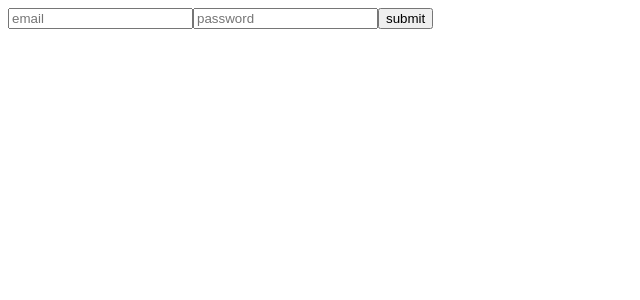
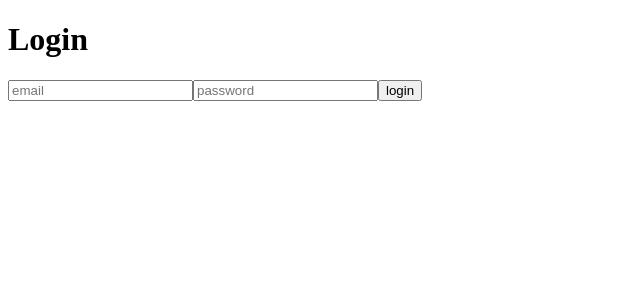
Before and after one commit to aesrael/go-postgres-react-starter, a React (Create React App) app in the folder client/: page / in a window 1280 px wide. Shown: the top 300 px of the page, without its empty margins (0-640 px from the left). Built offline with nearby package versions, Linux system fonts and the light colour scheme.

Commit message:
login user and genenrate cookie

```diff
--- a/client/src/components/Login.js
+++ b/client/src/components/Login.js
@@ -1,43 +1,90 @@
-import React, { useState } from "react"
-import { apiURl } from "../api"
+import React, { useState } from 'react'
+import { apiURl } from '../api'
 
-const Login = ({ hisory }) => {
-    const [state, setState] = useState({email:"", password:""})
+const createCookie = (cookieName, cookieValue, hourToExpire) => {
+  const date = new Date()
+  date.setTime(date.getTime() + hourToExpire * 60 * 60 * 1000)
+  document.cookie = `${cookieName}' = '${cookieValue}'; expires = ' ${date.toGMTString()}`
+}
+
+const Login = ({ history }) => {
+  const [state, setState] = useState({
+    email: '',
+    password: '',
+    isSubmitting: false,
+    message: '',
+  })
+
+  const { email, password, isSubmitting, message } = state
+
+  const handleChange = async e => {
+    const { name, value } = e.target
+    await setState({ ...state, [name]: value })
+  }
+
+  const handleSubmit = async () => {
+    setState({ ...state, isSubmitting: true })
+    console.log(isSubmitting)
     const { email, password } = state
+    try {
+      const res = await fetch(`${apiURl}/login`, {
+        method: 'POST',
+        body: JSON.stringify({
+          email,
+          password,
+        }),
+        headers: {
+          'Content-Type': 'application/json',
+        },
+      }).then(res => res.json())
 
-    const handleChange = (e) => {
-        const {name, value} = e.target
-        setState({...state, [name] :value })
-        console.log(email, password)
+      const { token, success, msg, user } = res
+
+      if (!success) {
+        return setState({
+          ...state,
+          message: msg,
+          isSubmitting: false,
+        })
+      }
+      createCookie('token', token, 0.4)
+      history.push({ pathname: '/session', state: user })
+    } catch (e) {
+      setState({ ...state, message: e.toString(), isSubmitting: false })
     }
+  }
 
-    const handleSubmit = async (e) =>{
-        const {email, password} = state
+  return (
+    <div className="wrapper">
+      <h1>Login</h1>
+      <input
+        className="input"
+        type="text"
+        placeholder="email"
+        value={email}
+        name="email"
+        onChange={e => {
+          handleChange(e)
+        }}
+      />
 
-        const res =await fetch(`${apiURl}/login`, {
-            method: "POST",
-            body: JSON.stringify({
-                email,
-                password
-            }),
-            headers: {
-                "Content-Type": "application/json",
-            }
-        }).then((res) => res.json())
-        const { token } = res
+      <input
+        className="input"
+        type="password"
+        placeholder="password"
+        value={password}
+        name="password"
+        onChange={e => {
+          handleChange(e)
+        }}
+      />
 
-        localStorage.setItem("auth",`Bearer ${token}`)
-
-        // history.push('/session')
-    }
-
-    return(
-        <div>
-            <input type="text" placeholder="email" value={email} name="email" onChange={(e)=>{handleChange(e)}}/>
-            <input type="password" placeholder="password" value={password} name="password" onChange={(e)=>{handleChange(e)}}/>
-            <button onClick={()=>handleSubmit()} >submit</button>
-        </div>
-    );
+      <button disabled={isSubmitting} onClick={() => handleSubmit()}>
+        {isSubmitting ? '.....' : 'login'}
+      </button>
+      <div className="message">{message}</div>
+    </div>
+  )
 }
 
 export default Login
```
